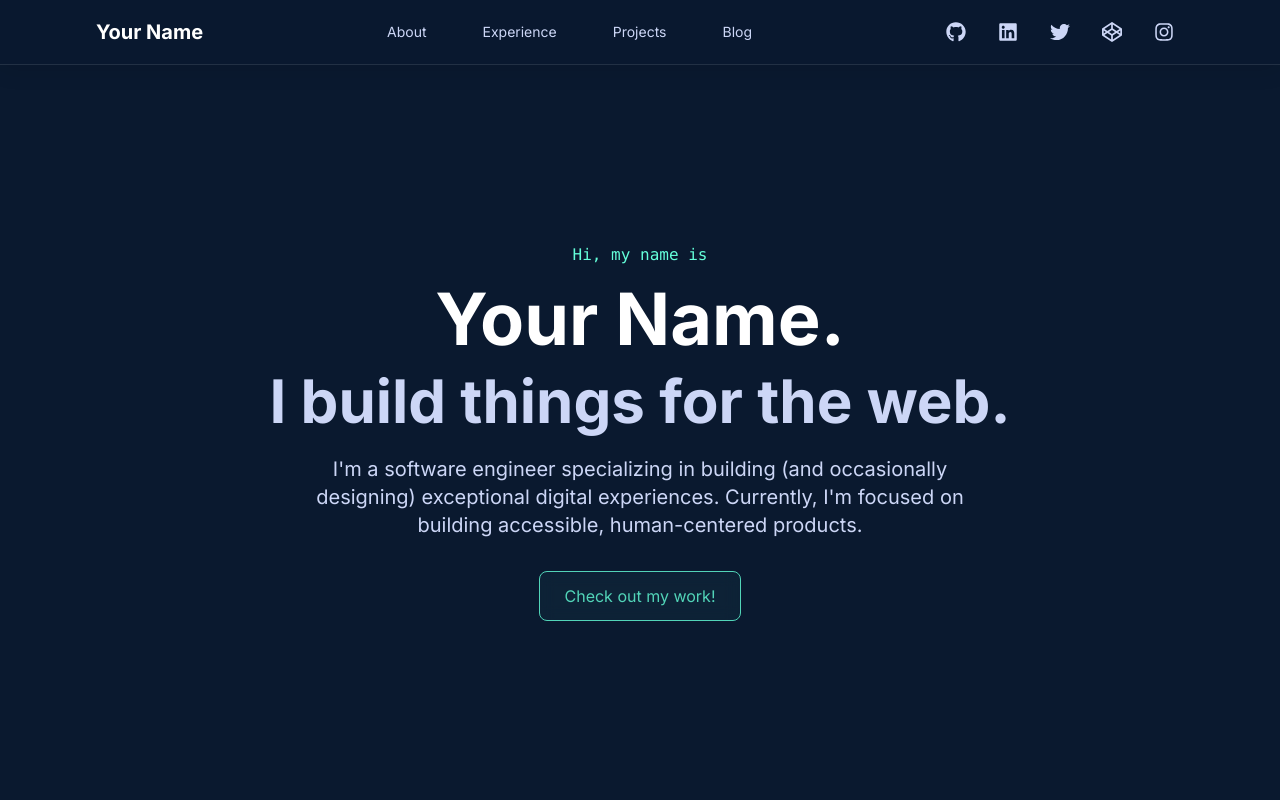
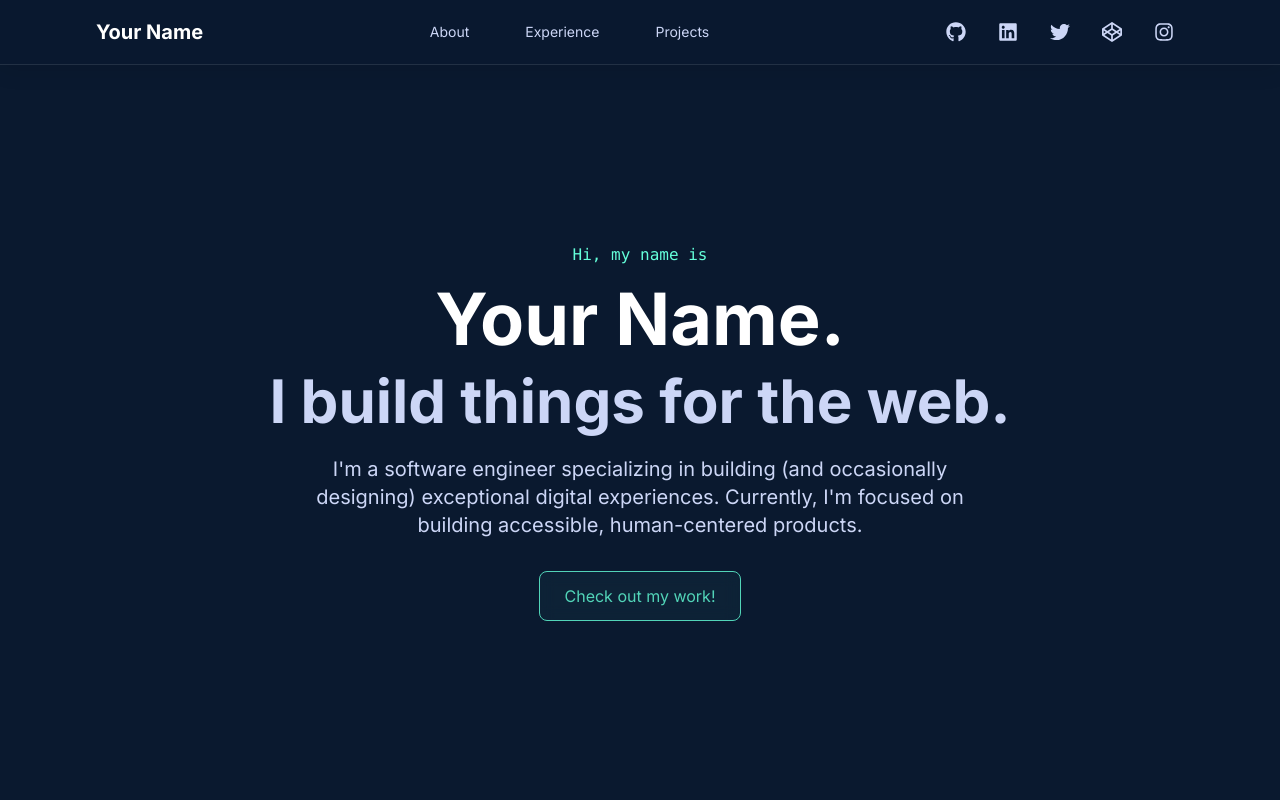
Before and after one commit to dev-mohammadrezaahmadi/-, a Next.js app: page / in a window 1280 px wide. Shown: the top 800 px of the page. Built offline with nearby package versions, Linux system fonts and the light colour scheme.

Commit message:
feat: hide the blog tab temporary

```diff
--- a/app/page.tsx
+++ b/app/page.tsx
@@ -2,7 +2,6 @@ import Hero from '../components/sections/Hero';
 import About from '../components/sections/About';
 import Experience from '../components/sections/Experience';
 import Projects from '../components/sections/Projects';
-import Blog from '../components/sections/Blog';
 import Footer from '../components/sections/Footer';
 
 export default function Home() {
@@ -12,7 +11,6 @@ export default function Home() {
       <About />
       <Experience />
       <Projects />
-      <Blog />
       <Footer />
     </>
   );
--- a/components/Navbar.tsx
+++ b/components/Navbar.tsx
@@ -30,7 +30,6 @@ const Navbar = () => {
     { name: 'About', href: '#about' },
     { name: 'Experience', href: '#experience' },
     { name: 'Projects', href: '#projects' },
-    { name: 'Blog', href: '#blog' },
   ];
 
   const socialLinks = [
```
